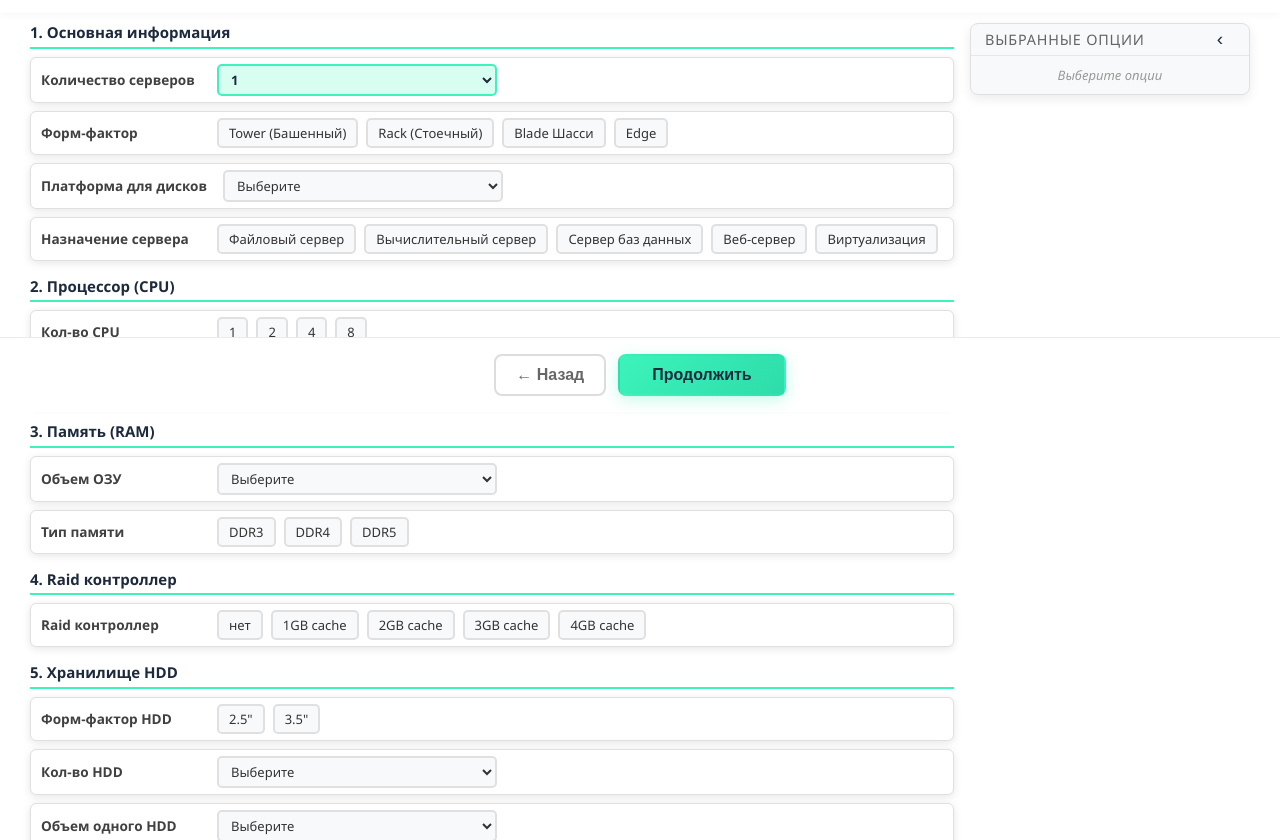
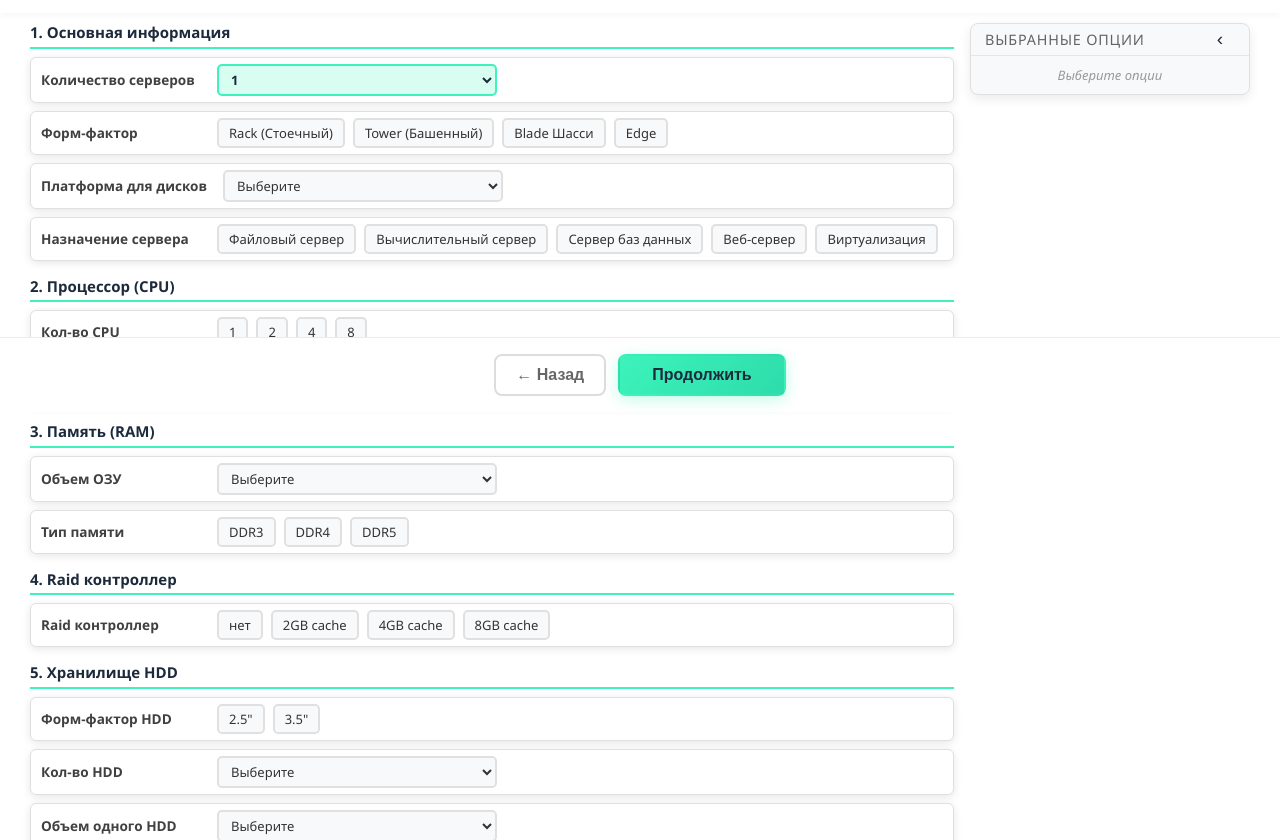
Before and after one commit to DmitriyTavluy/website-demo, a plain HTML site: page web_configurator_options.html in a window 1280 px wide. Shown: the part 388-1228 px from the top of the page. Drawn offline with Linux system fonts and the light colour scheme.

Commit message:
Обновление конфигуратора: порядок форм-факторов, значения RAID controller, обновление title тегов

```diff
--- a/web_configurator_options.html
+++ b/web_configurator_options.html
@@ -1281,12 +1281,12 @@
                 <h2 class="option-group-title">Форм-фактор</h2>
                 <div class="options-grid">
                     <div class="option-item">
+                        <input type="radio" name="formFactor" id="rack" value="rack" class="option-checkbox" onchange="handleFormFactorChange('rack')">
+                        <label for="rack" class="option-label">Rack (Стоечный)</label>
+                    </div>
+                    <div class="option-item">
                         <input type="radio" name="formFactor" id="tower" value="tower" class="option-checkbox" onchange="handleFormFactorChange('tower')">
                         <label for="tower" class="option-label">Tower (Башенный)</label>
-                    </div>
-                    <div class="option-item">
-                        <input type="radio" name="formFactor" id="rack" value="rack" class="option-checkbox" onchange="handleFormFactorChange('rack')">
-                        <label for="rack" class="option-label">Rack (Стоечный)</label>
                     </div>
                     <div class="option-item">
                         <input type="radio" name="formFactor" id="blade" value="blade" class="option-checkbox" onchange="handleFormFactorChange('blade')">
@@ -1478,20 +1478,16 @@
                         <label for="raidNone" class="option-label">нет</label>
                     </div>
                     <div class="option-item">
-                        <input type="radio" name="raidController" id="raid1gb" value="1GB cache" class="option-checkbox">
-                        <label for="raid1gb" class="option-label">1GB cache</label>
-                    </div>
-                    <div class="option-item">
                         <input type="radio" name="raidController" id="raid2gb" value="2GB cache" class="option-checkbox">
                         <label for="raid2gb" class="option-label">2GB cache</label>
                     </div>
                     <div class="option-item">
-                        <input type="radio" name="raidController" id="raid3gb" value="3GB cache" class="option-checkbox">
-                        <label for="raid3gb" class="option-label">3GB cache</label>
-                    </div>
-                    <div class="option-item">
                         <input type="radio" name="raidController" id="raid4gb" value="4GB cache" class="option-checkbox">
                         <label for="raid4gb" class="option-label">4GB cache</label>
+                    </div>
+                    <div class="option-item">
+                        <input type="radio" name="raidController" id="raid8gb" value="8GB cache" class="option-checkbox">
+                        <label for="raid8gb" class="option-label">8GB cache</label>
                     </div>
                 </div>
             </div>
```
Also changed, not shown: contacts.html (+1 -1 lines), index.html (+1 -1 lines).
